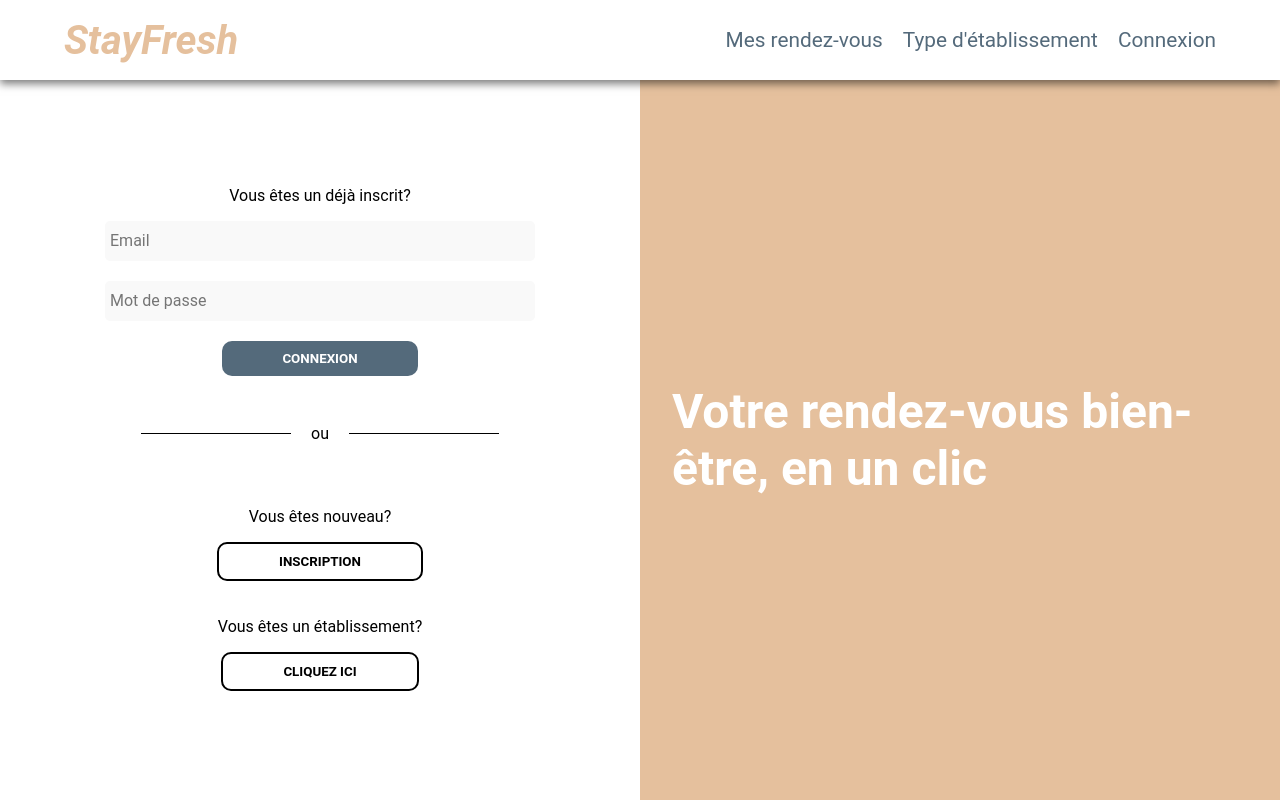
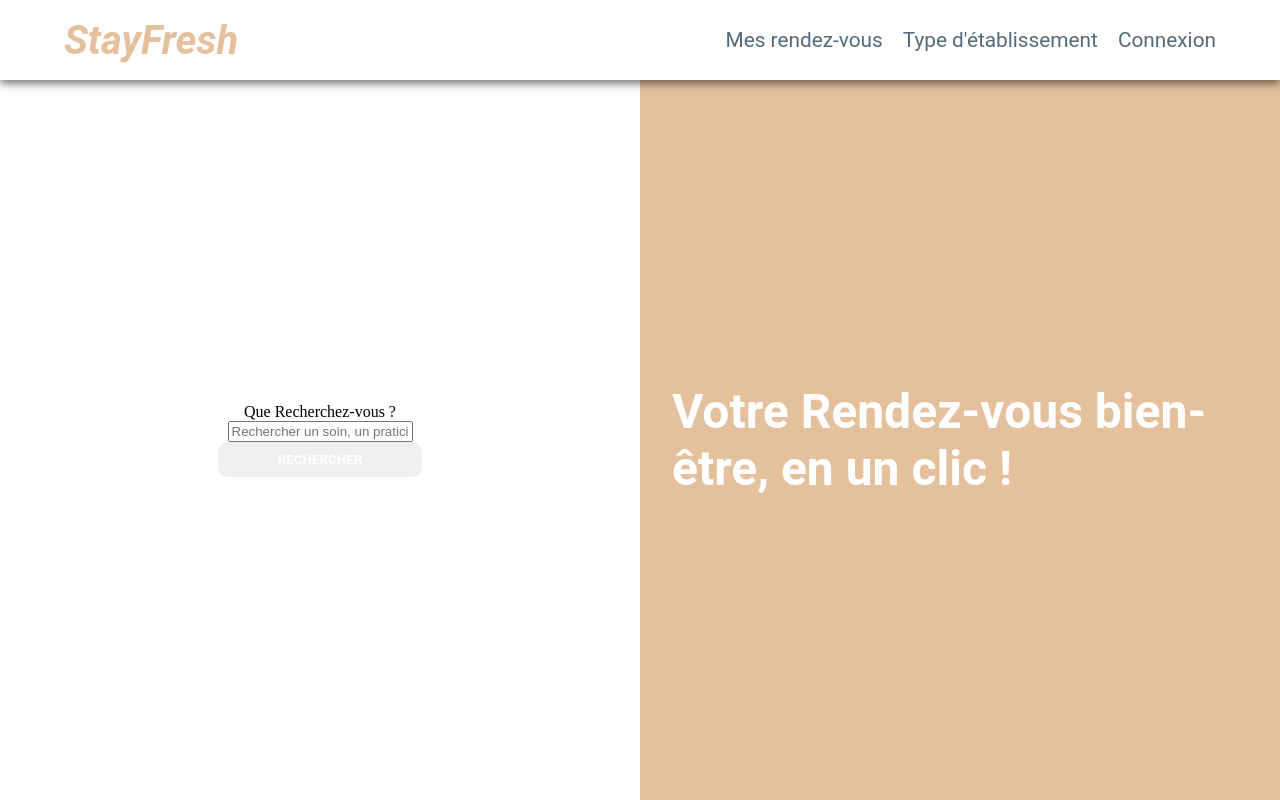
Before and after one commit to StayFreshDev/stayfresh-app, a React (Vite) app: page / in a window 1280 px wide. Built offline with nearby package versions, Linux system fonts and the light colour scheme.

Commit message:
refacto: main refacto

```diff
--- a/src/components/Home.tsx
+++ b/src/components/Home.tsx
@@ -1,6 +1,6 @@
+import { P_Hero } from "./styles/atoms";
 import { Button } from "./styles/atoms/Button";
-import { H3 } from "./styles/atoms/Title";
-import { Container, ContainerLeft, ContainerRight } from "./styles/organisms/Containers";
+import { ColoredContainer, Container } from "./styles/molecules";
 
 interface ContainerProps { }
 
@@ -8,14 +8,14 @@ const Home: React.FC<ContainerProps> = () => {
     return (
         <>
         <Container>
-            <ContainerLeft>
+            <ColoredContainer color="white">
                 <span>Que Recherchez-vous ?</span>
                 <input type="text" placeholder="Rechercher un soin, un praticien, un établissement..." />
                 <Button type="submit">Rechercher</Button>
-            </ContainerLeft>
-        <ContainerRight>
-            <H3 color="white">Votre Rendez-vous bien-être, en un clic !</H3>
-        </ContainerRight>
+            </ColoredContainer>
+        <ColoredContainer color="#e5c09d">
+            <P_Hero color="white">Votre Rendez-vous bien-être, en un clic !</P_Hero>
+        </ColoredContainer>
         </Container>
 
         </>
--- a/src/components/styles/molecules/index.tsx
+++ b/src/components/styles/molecules/index.tsx
@@ -1,14 +1,4 @@
-import { Container } from "./Containers";
-import { ColoredContainer } from "./Containers";
-import { Form, Input } from "./Form";
-import { ColDiv } from "./Form";
-import { ColInput } from "./Form";
-import { Select } from "./Form";
+import { Container, ColoredContainer } from "./Containers";
+import { Form, Input, ColDiv, ColInput, Select } from "./Form";
 
-export { Container as Container}
-export { ColoredContainer as ColoredContainer}
-export { Form as Form}
-export { Input as Input}
-export { ColDiv as ColDiv}
-export { ColInput as ColInput}
-export { Select as Select}
+export { Container as Container, ColoredContainer as ColoredContainer, Form as Form, Input as Input, ColDiv as ColDiv, ColInput as ColInput, Select as Select };
--- a/src/components/styles/organisms/index.tsx
+++ b/src/components/styles/organisms/index.tsx
@@ -1,5 +1,3 @@
-import { LeftNav } from "./NavBar";
-import { RightNav } from "./NavBar";
-import { NavBar } from "./NavBar";
+import { LeftNav, RightNav, NavBar } from "./NavBar";
 
 export { LeftNav as LeftNav, RightNav as RightNav, NavBar as NavBar };
--- a/src/main.tsx
+++ b/src/main.tsx
@@ -9,10 +9,11 @@ import Header from "./components/template/Header";
 import Footer from "./components/template/Footer";
 import Inscription from "./components/Inscription";
 import PageEntreprise from "./components/PageEntreprise";
+import Home from "./components/Home";
 
 
 const router = createBrowserRouter([
-  { path: "/", element: <Connexion /> },
+  { path: "/", element: <Home /> },
   { path: "/inscription", element: <Inscription /> },
   { path: "/page-entreprise", element: <PageEntreprise />}
 ]);
```
